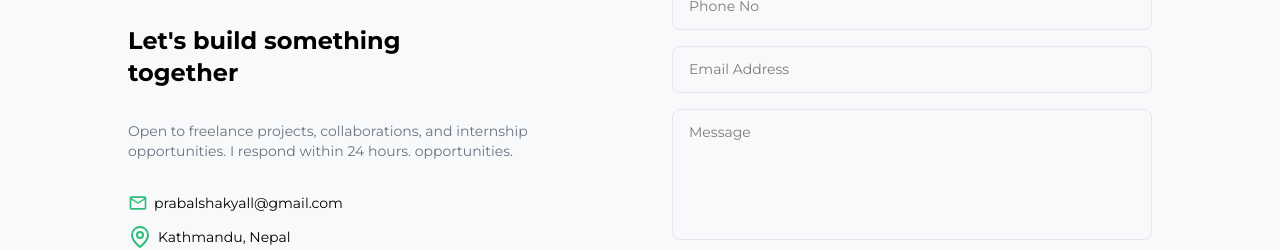
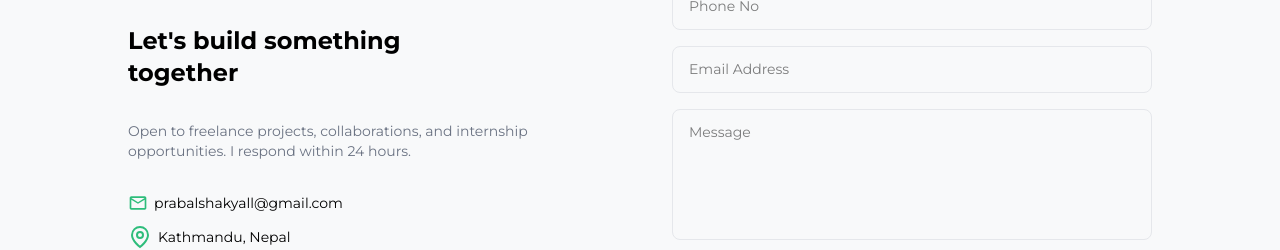
Before and after one commit to yourfriend8P/portfolio, a React (Vite) app: page / in a window 1280 px wide. Shown: the part 2400-2650 px from the top of the page. Built offline with nearby package versions, Linux system fonts and the light colour scheme.

Commit message:
updated cv and fixed typo in contacts

```diff
--- a/src/components/Contact.jsx
+++ b/src/components/Contact.jsx
@@ -39,7 +39,7 @@ export default function Contact() {
         </h2>
         <p className="text-gray-500 text-sm w-100 dark:text-[#9BA6A1]">
           Open to freelance projects, collaborations, and internship
-          opportunities. I respond within 24 hours. opportunities.
+          opportunities. I respond within 24 hours.
         </p>
         <div className="dark:text-[#EDEFEC] flex flex-col gap-3 justify-items-start">
           <div className="text-sm flex flex-row items-center gap-[6px] ">
```
Also changed, not shown: 1 other file (tests, documents, lock files or other folders).
